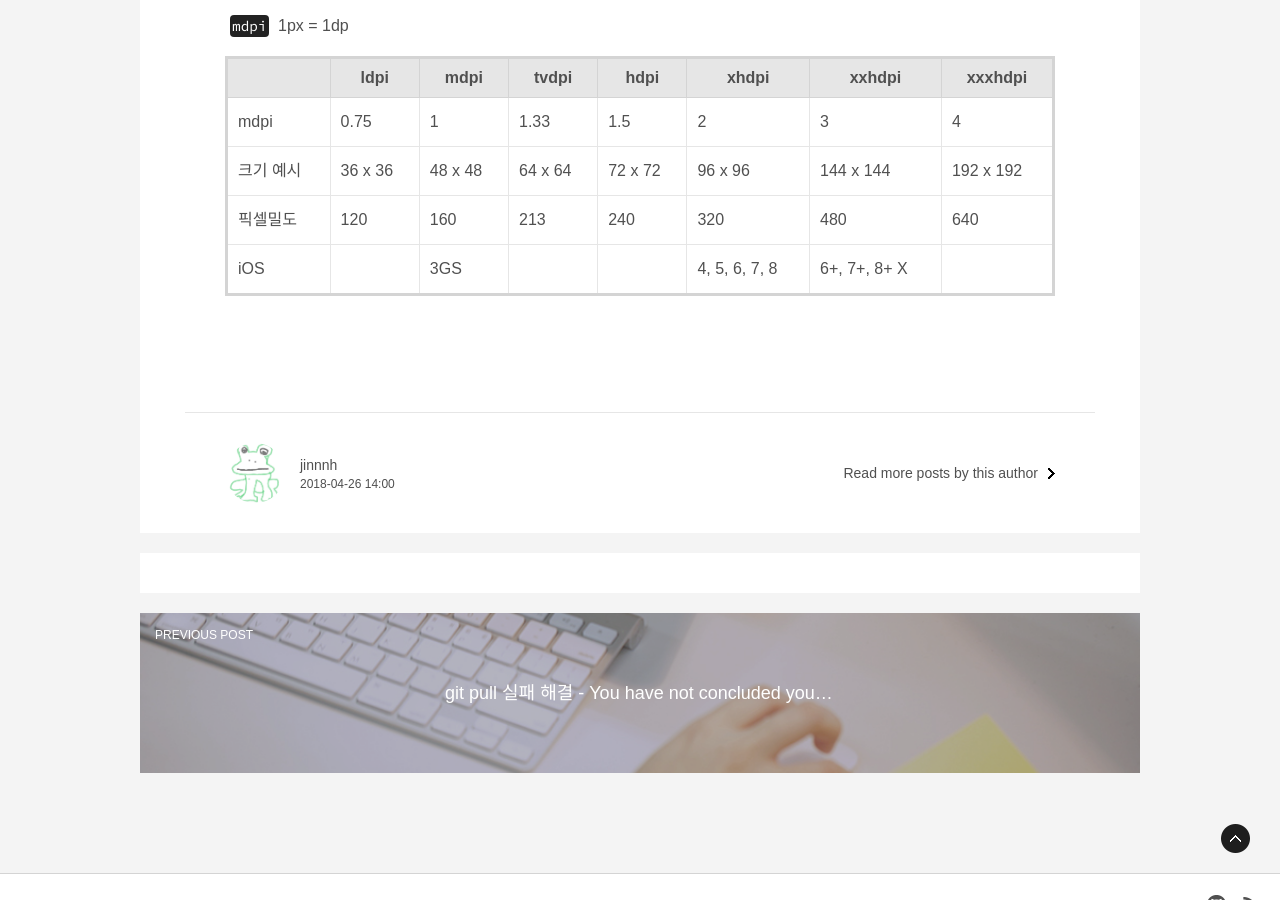
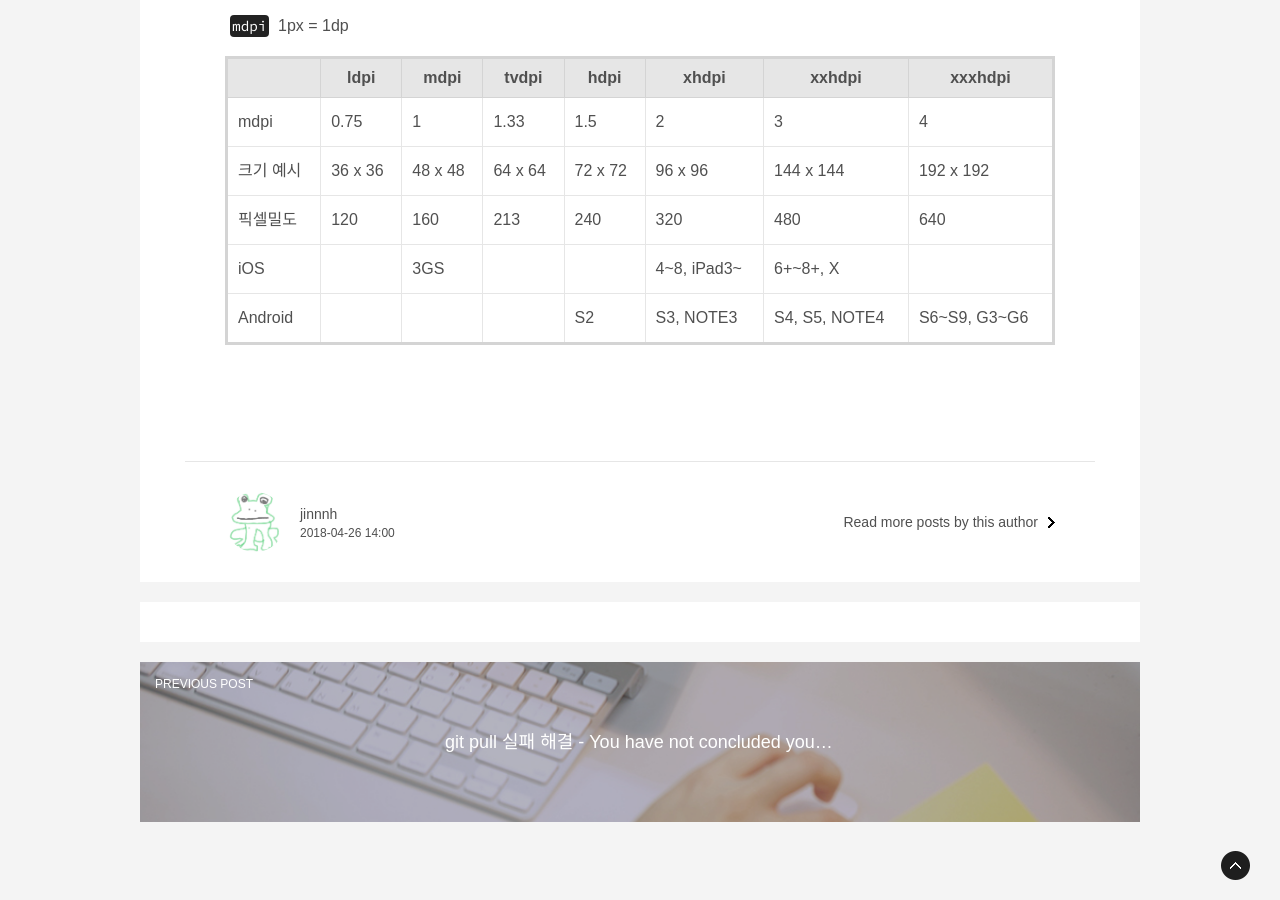
Before and after one commit to gutmate/gutmate.github.com, a Jekyll site: the page built from _posts/2018-04-26-mdpi-reference-density.md, in a window 1280 px wide and 900 px high, scrolled down 551 px. Built offline with Jekyll 4.4.1, drawn with Linux system fonts in a browser that asks for light colours; some web fonts are replaced; comment, search, counter and statistics services are not loaded.

Commit message:
Update mdpi

```diff
--- a/_posts/2018-04-26-mdpi-reference-density.md
+++ b/_posts/2018-04-26-mdpi-reference-density.md
@@ -17,4 +17,5 @@ tags:
 | mdpi | 0.75 | 1 | 1.33 | 1.5 | 2 | 3 | 4 |
 | 크기 예시 | 36 x 36 | 48 x 48 | 64 x 64 | 72 x 72 | 96 x 96 | 144 x 144 | 192 x 192 |
 | 픽셀밀도 | 120 | 160 | 213 | 240 | 320 | 480 | 640 |
-| iOS | | 3GS | | | 4, 5, 6, 7, 8 | 6+, 7+, 8+ X | |
+| iOS | | 3GS | | | 4~8, iPad3~ | 6+~8+, X | |
+| Android | | | | S2 | S3, NOTE3 | S4, S5, NOTE4 | S6~S9, G3~G6 |
```
